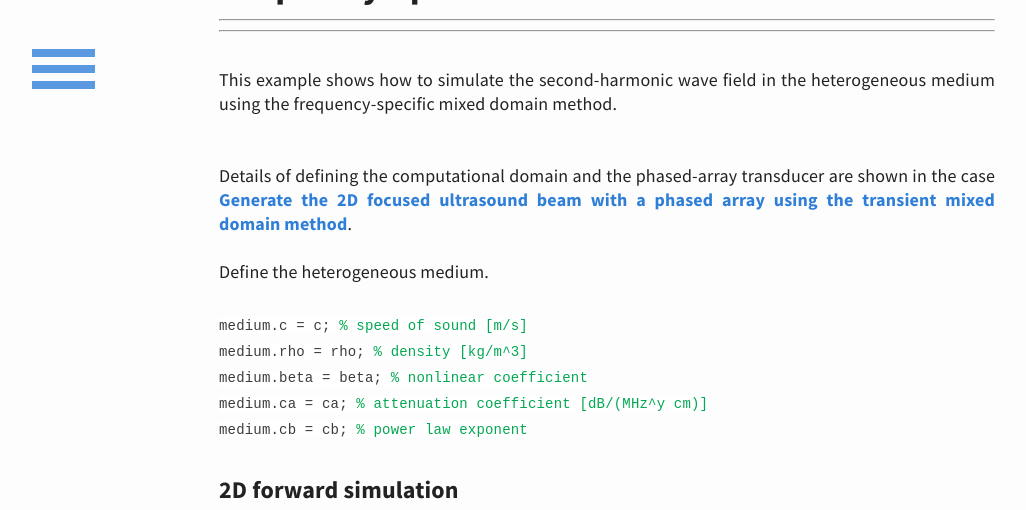
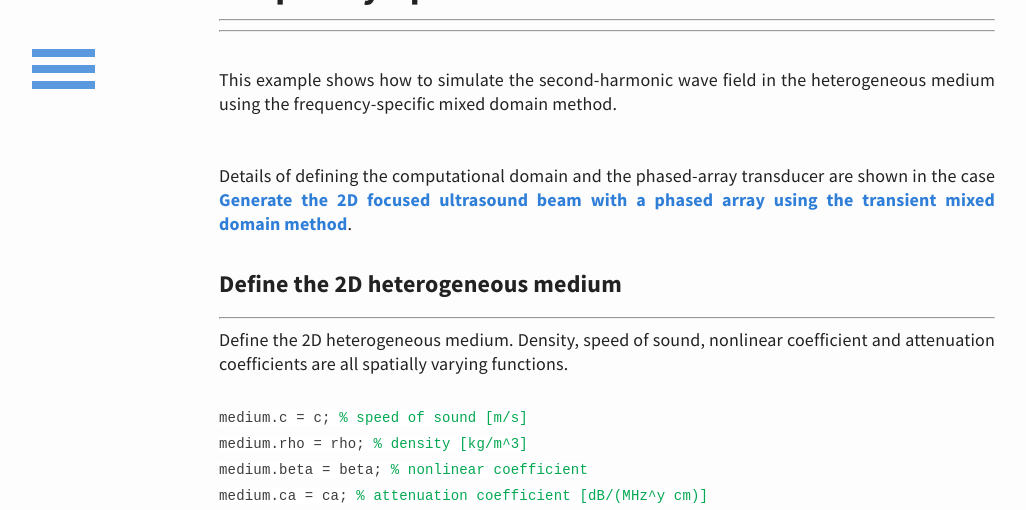
Before and after one commit to m-SOUND/mSOUND, a Jekyll site: the page built from _posts/2019-02-20-simulation_of_the_second_harmonic_in_2D_heterogeneous_medium.html, in a window 1280 px wide and 900 px high, scrolled down 397 px, cut to the strip 0-510 px from the top of the window. Shown: the whole strip, without its empty margins (33-1059 px from the left). Built offline with Jekyll 4.4.1, drawn with Linux system fonts in a browser that asks for light colours.

Commit message:
Update 2019-02-20-simulation_of_the_second_harmonic_in_2D_heterogeneous_medium.html

```diff
--- a/_posts/2019-02-20-simulation_of_the_second_harmonic_in_2D_heterogeneous_medium.html
+++ b/_posts/2019-02-20-simulation_of_the_second_harmonic_in_2D_heterogeneous_medium.html
@@ -19,8 +19,13 @@ Details of defining the computational domain and the phased-array transducer are
 </p>
 
 
+
+<!---2D heterogeneous medium--->
+<h6>Define the 2D heterogeneous medium</h6>
+<hr>
  <p>
-Define the heterogeneous medium.
+Define the 2D heterogeneous medium. Density, speed of sound, nonlinear coefficient and attenuation coefficients are all
+  spatially varying functions.
  <code>
   <br>
   <br>medium.c    = c;       <font color="#03a852">% speed of sound [m/s]</font>
```
